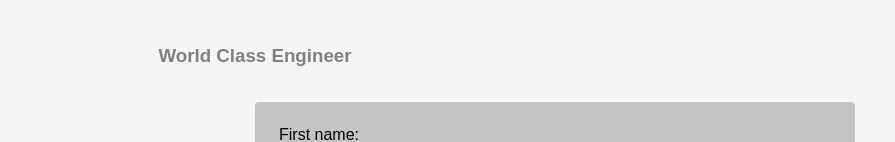
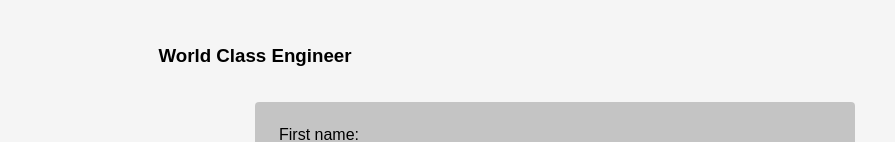
Before and after one commit to alba26/revouTest, a plain HTML site: page index.html in a window 1280 px wide. Shown: the part 179-321 px from the top of the page, without its empty margins (385-1280 px from the left). Drawn offline with Linux system fonts and the light colour scheme.

Commit message:
change h3 to black

```diff
--- a/styles.css
+++ b/styles.css
@@ -11,7 +11,7 @@ h1.title {
 
 h3 {
   text-align: center;
-  color: gray
+  color: black;
 }
 
 h4 {
```
